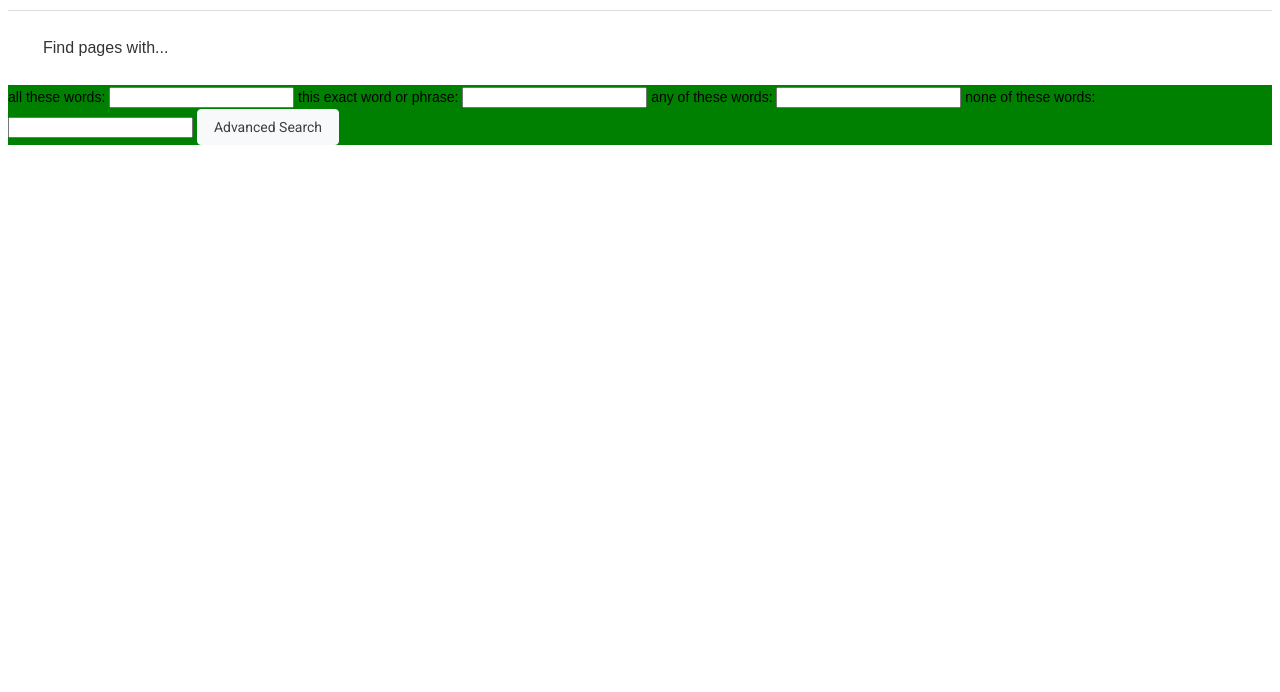
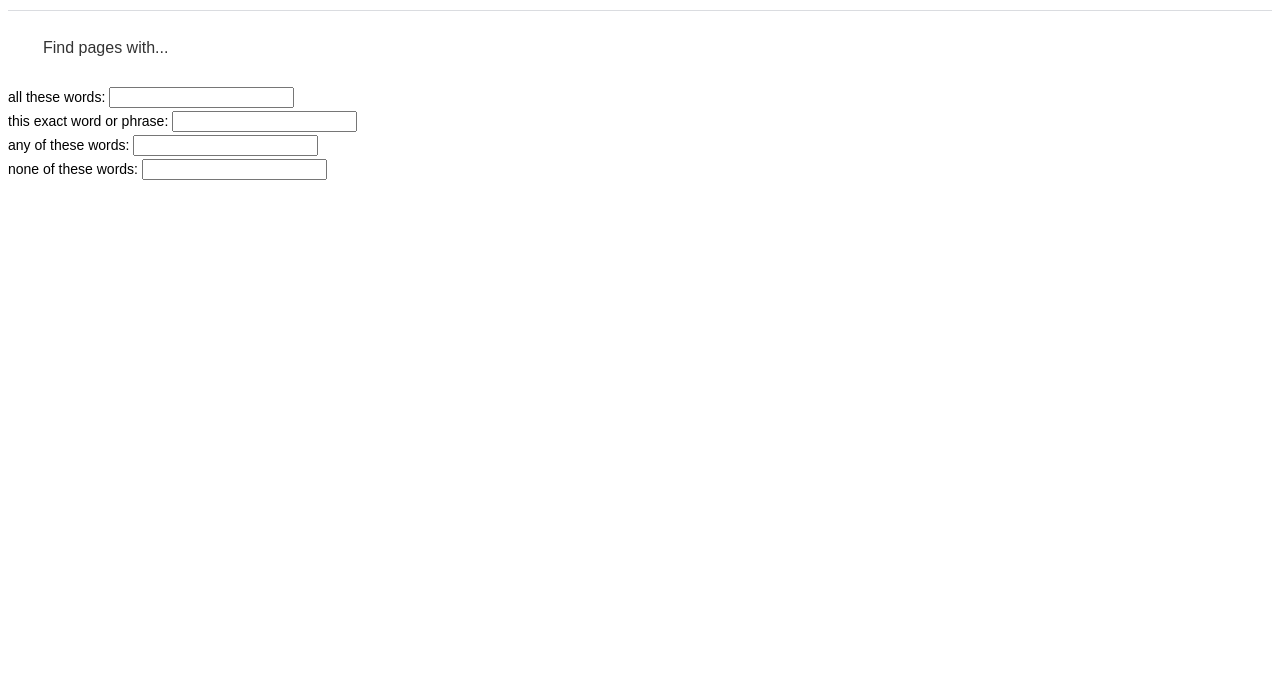
Before and after one commit to dsarra1018/0.search, a plain HTML site: page advanced_search.html in a window 1280 px wide. Shown: the part 108-800 px from the top of the page. Drawn offline with Linux system fonts and the light colour scheme.

Commit message:
Style advanced form

```diff
--- a/advanced_search.html
+++ b/advanced_search.html
@@ -21,11 +21,11 @@
 
         <div id="advanced-form">
             <form action="https://google.com/search">
-                all these words: <input type="text" name="as_q">
-                this exact word or phrase: <input type="text" name="as_epq">
-                any of these words: <input type="text" name="as_oq">
-                none of these words: <input type="text" name="as_eq">
-                <input id="advanced-button" type="submit" value="Advanced Search">
+                <div class="form-item">all these words: <input type="text" name="as_q"></div>
+                <div class="form-item">this exact word or phrase: <input type="text" name="as_epq"></div>
+                <div class="form-item">any of these words: <input type="text" name="as_oq"></div>
+                <div class="form-item">none of these words: <input type="text" name="as_eq"></div>
+                <!-- <div class="form-item"><input id="advanced-button" type="submit" value="Advanced Search"></div> -->
             </form>
         </div>
     </body>
--- a/style.css
+++ b/style.css
@@ -47,13 +47,16 @@ h3 {
     color: #333;
 }
 
-#advanced-form {
-    background-color: green;
+.search-form form, #advanced-form form {
+    display: flex;
+    flex-direction: column;
+}
+
+#advanced-form form {
+    align-items: left;
 }
 
 .search-form form {
-    display: flex;
-    flex-direction: column;
     align-items: center;
 }
 
```
